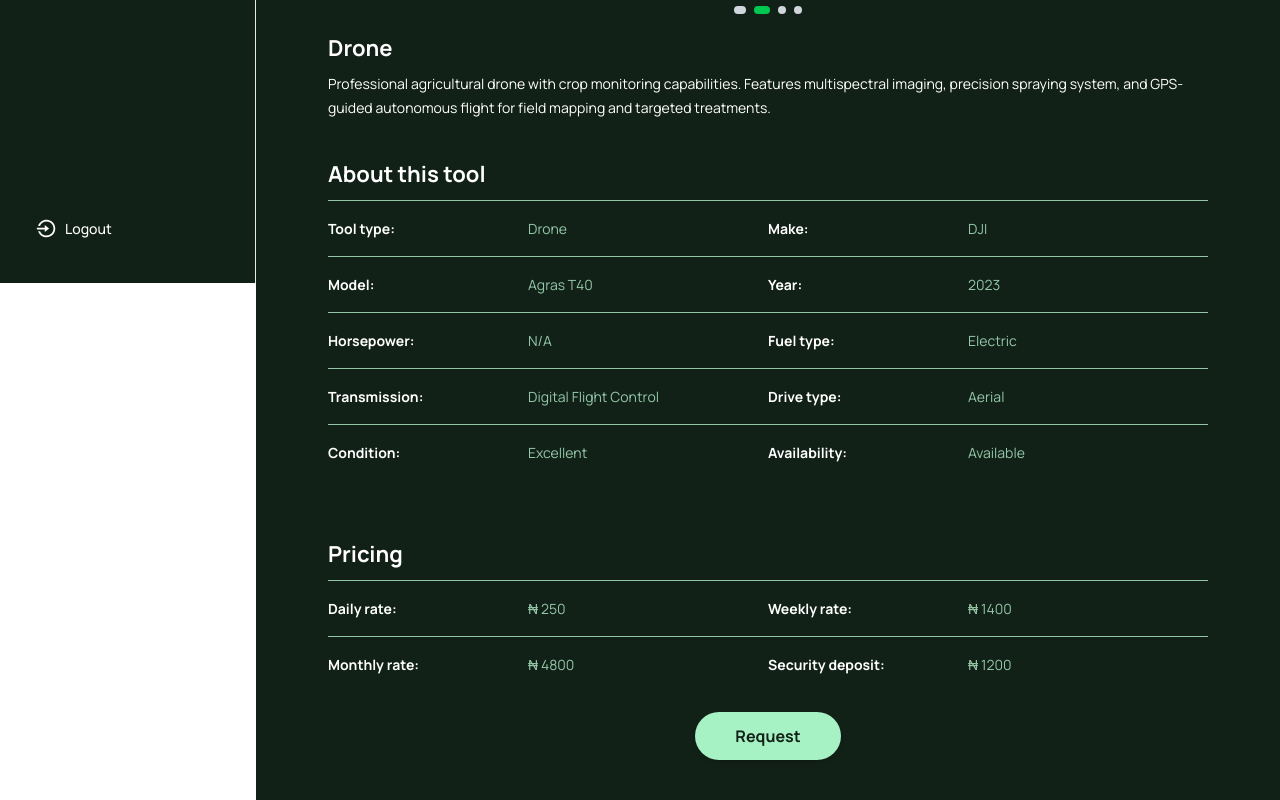
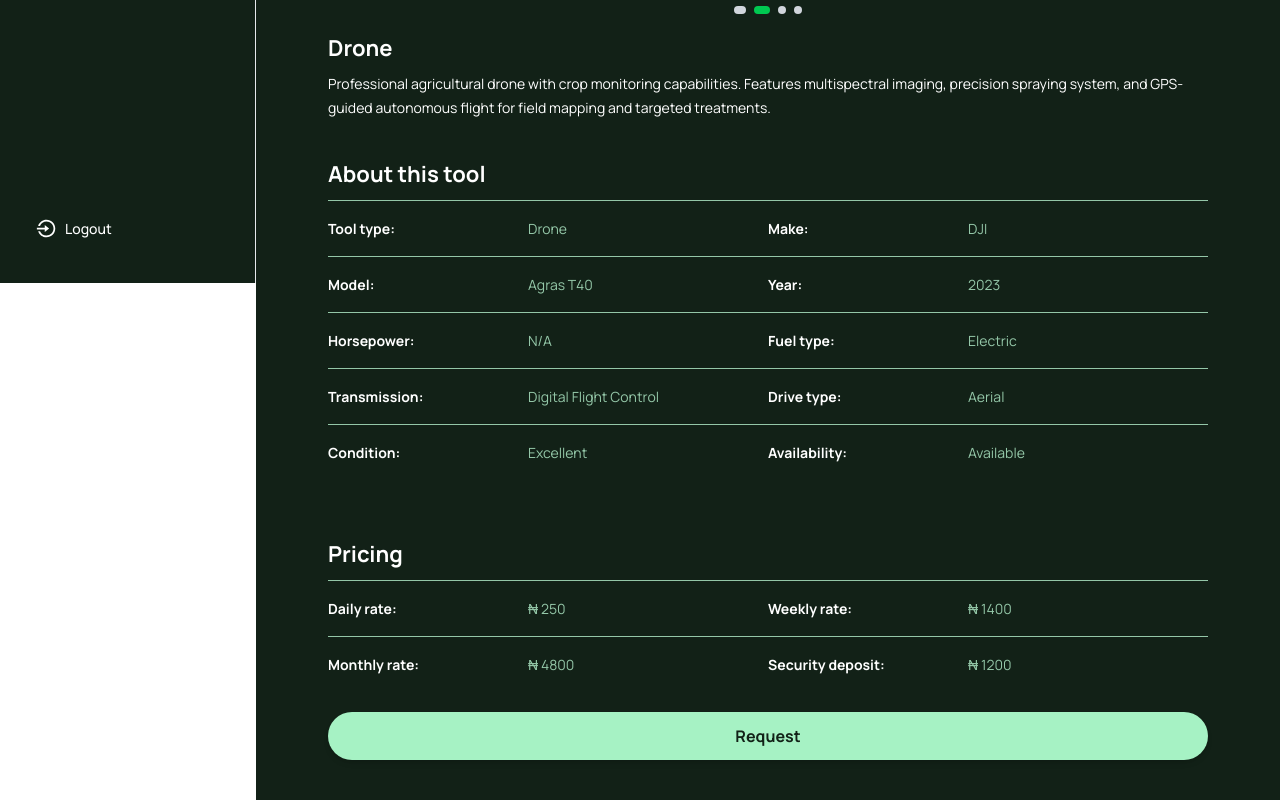
Before and after one commit to estherchinda/equiply, a Next.js app: page /user/tools/1 in a window 1280 px wide. Shown: the part 517-1317 px from the top of the page. Built offline with nearby package versions, Linux system fonts and the light colour scheme.

Commit message:
removed request link

```diff
--- a/app/user/tools/[toolsId]/page.tsx
+++ b/app/user/tools/[toolsId]/page.tsx
@@ -128,7 +128,10 @@ export default async function ToolDetails({ params }: ToolDetailsProps) {
           </div>
 
           {/* <RequestModal /> */}
-          <Button content="Request" href={`/user/tools/${tool.id}/request`} />
+          <Button
+          content="Request"
+          // href={`/user/tools/${tool.id}/request`}
+          />
       </div>
     </section>
   );
```
